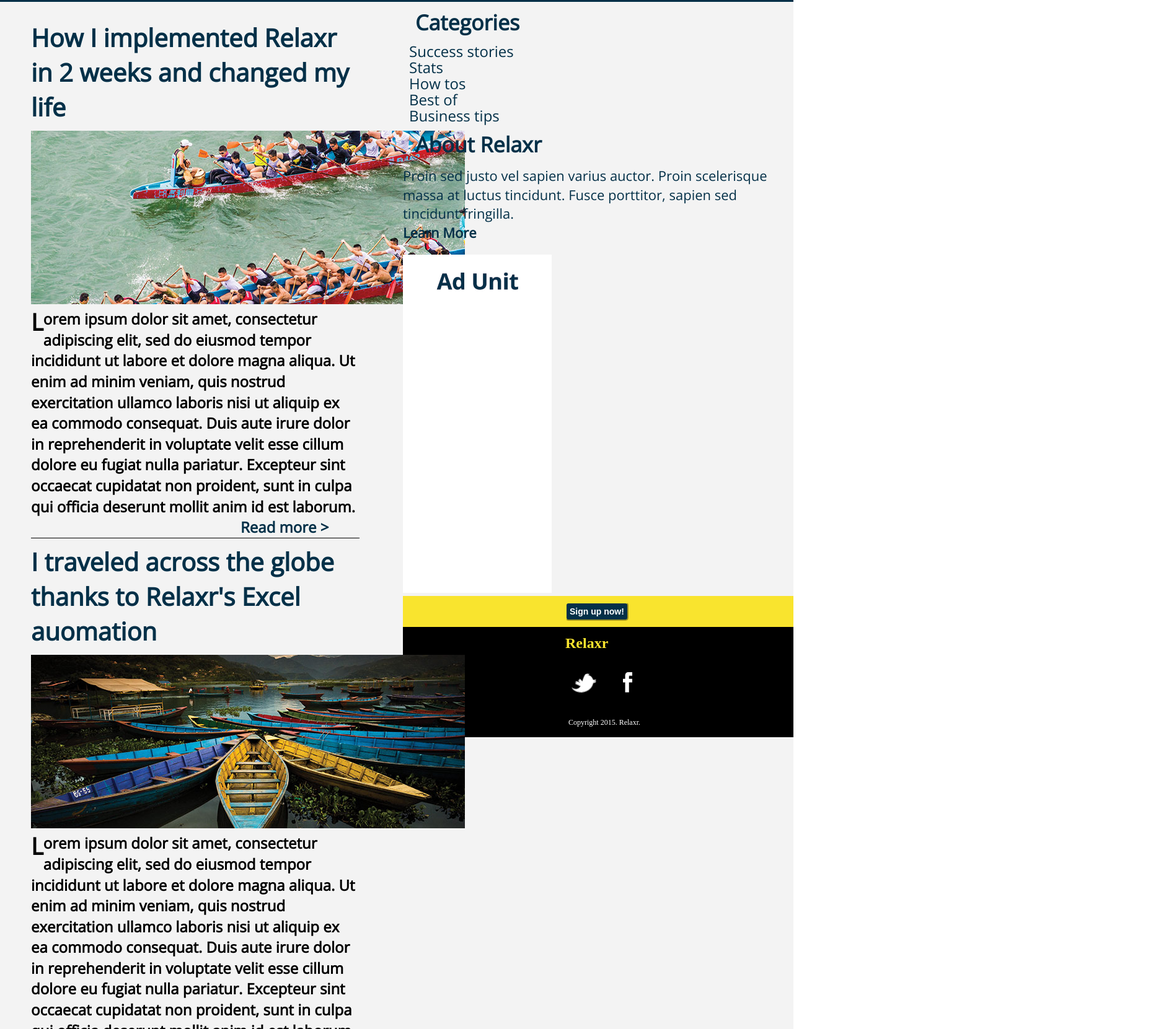
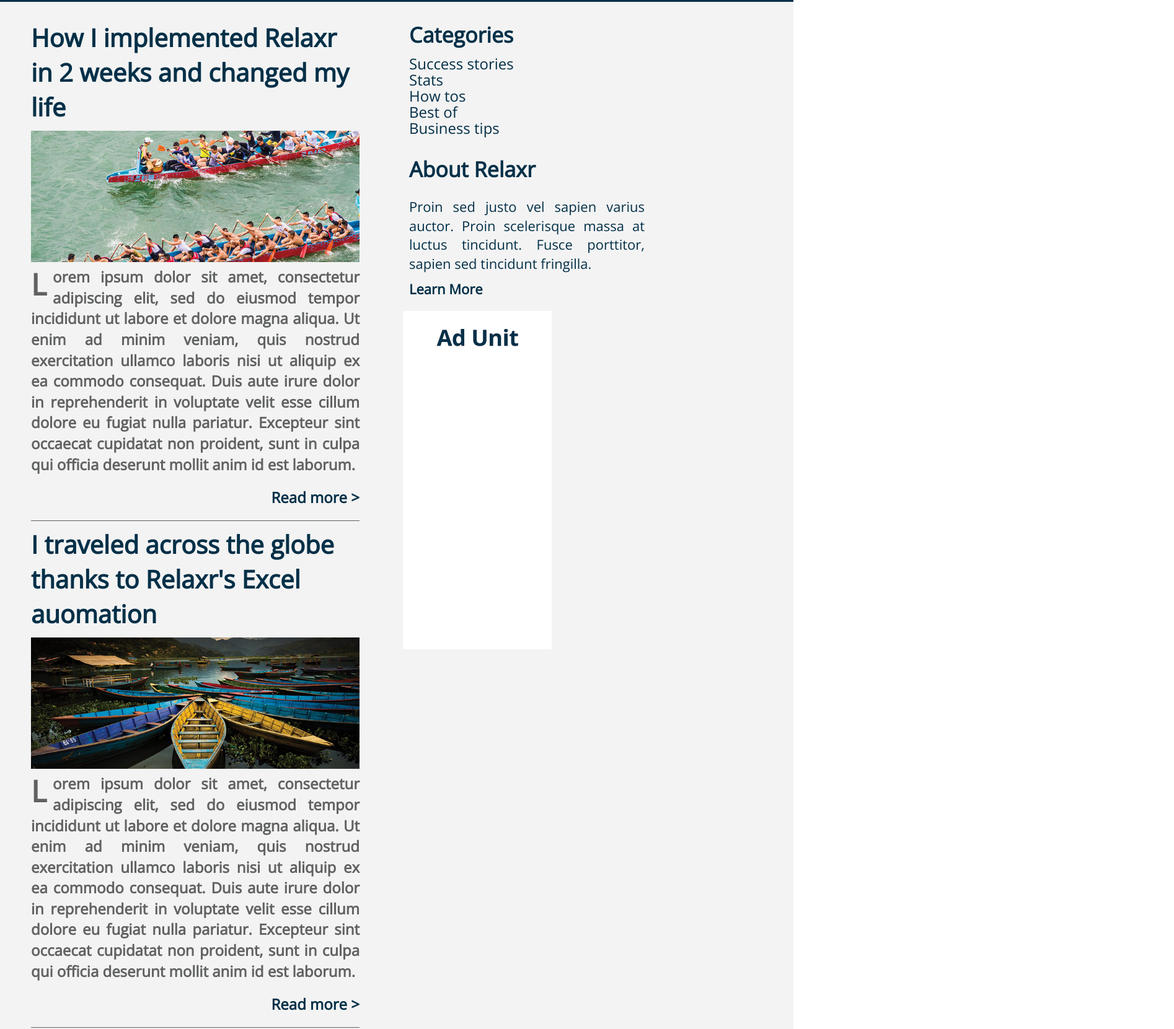
Before and after one commit to ejonahadziu/Homework-portfolio, a plain HTML site: page relaxr-2/index.html in a window 1280 px wide. Shown: the part 71-1732 px from the top of the page at 62% size, 1894 px wide, since content can reach past the window. Drawn offline with nearby package versions, Linux system fonts and the light colour scheme.

Commit message:
Relaxr-2 - final draft!

```diff
--- a/relaxr-2/css/style.css
+++ b/relaxr-2/css/style.css
@@ -123,37 +123,45 @@
 }
 
 .articles a {
-  padding: 20px;
   font-weight: 600;
   font-size: 24px;
-  position: relative;
-  left: 60%;
+  left: 75%;
   margin-bottom: 10px;
   text-decoration: none;
   color: #033048;
 }
 
+.readmore {
+  padding: 20px 0;
+  text-align: right;
+}
+
 .article p {
   color: #606161;
+  text-align: justify;
 }
 
 #article1 {
   border-bottom: 1px solid;
   text-align: left;
   margin-bottom: 10px;
+  color: #606161;
 }
 
 #article2 {
   border-bottom: 1px solid;
   text-align: left;
+  color: #606161;
 }
 
 .racing {
-  text-align: center;
-  position: relative;
+  width: 100%;
 }
 .canoes {
-  text-align: center;
+  width: 100%;
+}
+.content {
+  text-align: justify;
 }
 
 .sidebar {
@@ -166,7 +174,7 @@
   font-size: 34px;
   font-weight: 900;
   color: #033048;
-  padding: 10px 20px;
+  padding: 30px 10px 10px;
   text-align: left;
 }
 
@@ -182,6 +190,10 @@
   font-size: 22px;
   font-weight: 100;
   color: #033048;
+  padding: 10px;
+  word-wrap: break-word;
+  width: 400px;
+  text-align: justify;
 }
 
 #sidebar2 a {
@@ -189,15 +201,18 @@
   font-weight: 600;
   color: #033048;
   text-decoration: none;
+  padding: 10px;
 }
 #sidebar3 img {
   margin-top: 20px;
 }
 
 .bigL {
-  font-size: 38px;
+  font-size: 48px;
   float: left;
   margin-top: -5px;
+  margin-bottom: -10px;
+  margin-right: 10px;
 }
 
 #lastsection {
@@ -220,25 +235,25 @@
   background-color: #033048;
   font-family: 'Roboto', sans-serif;
   border-color: #f9e42e;
-  font-size: 14px;
+  font-size: 24px;
   border-radius: 5px;
   font-weight: 900;
   color: white;
   position: relative;
-  left: 40%;
-  padding: 5px;
-  margin: 10px;
+  left: 46%;
+  padding: 10px;
+  margin: 20px;
   font-family: 'Baloo Bhaijaan', sans-serif;
 }
 
 footer {
   position: relative;
-  left:40%;
+  left:48%;
 }
 
 footer h1 {
   color: #f9e42e;
-  padding: 10px;
+  padding: 10px 40px;
   font-size: 24px;
   font-family: 'Bitter', serif;
   font-weight: 600;
@@ -251,8 +266,12 @@
 
 footer p {
   color: white;
-  padding: 15px;
+  padding: 20px;
   font-family: 'Bitter', serif;
+}
+
+a:hover {
+  font-size: 30px;
 }
 
 
--- a/relaxr-2/index.html
+++ b/relaxr-2/index.html
@@ -43,15 +43,15 @@
 			<div class="articles">
 				<div id="article1">
 					<h2>How I implemented Relaxr in 2 weeks and changed my life</h2>
-					<img class="Racing" src="images/blog_photo1.jpg">
-					<p class="Content"> <span class="bigL">L</span>orem ipsum dolor sit amet, consectetur adipiscing elit, sed do eiusmod tempor incididunt ut labore et dolore magna aliqua. Ut enim ad minim veniam, quis nostrud exercitation ullamco laboris nisi ut aliquip ex ea commodo consequat. Duis aute irure dolor in reprehenderit in voluptate velit esse cillum dolore eu fugiat nulla pariatur. Excepteur sint occaecat cupidatat non proident, sunt in culpa qui officia deserunt mollit anim id est laborum.</p>
-					<a href="#">Read more ></a>
+					<img class="racing" src="images/blog_photo1.jpg">
+					<p class="content"> <span class="bigL">L</span>orem ipsum dolor sit amet, consectetur adipiscing elit, sed do eiusmod tempor incididunt ut labore et dolore magna aliqua. Ut enim ad minim veniam, quis nostrud exercitation ullamco laboris nisi ut aliquip ex ea commodo consequat. Duis aute irure dolor in reprehenderit in voluptate velit esse cillum dolore eu fugiat nulla pariatur. Excepteur sint occaecat cupidatat non proident, sunt in culpa qui officia deserunt mollit anim id est laborum.</p>
+					<div class="readmore"> <a href="#">Read more ></a> </div>
 				</div> <!-- dont forget the bottom border -->
 				<div id="article2">
 					<h2>I traveled across the globe thanks to Relaxr's Excel auomation</h2>
 					<img class="canoes" src="images/blog_photo2.jpg">
-					<p class="Content"> <span class="bigL">L</span>orem ipsum dolor sit amet, consectetur adipiscing elit, sed do eiusmod tempor incididunt ut labore et dolore magna aliqua. Ut enim ad minim veniam, quis nostrud exercitation ullamco laboris nisi ut aliquip ex ea commodo consequat. Duis aute irure dolor in reprehenderit in voluptate velit esse cillum dolore eu fugiat nulla pariatur. Excepteur sint occaecat cupidatat non proident, sunt in culpa qui officia deserunt mollit anim id est laborum.</p>
-					<a href="#">Read more ></a>
+					<p class="content"> <span class="bigL">L</span>orem ipsum dolor sit amet, consectetur adipiscing elit, sed do eiusmod tempor incididunt ut labore et dolore magna aliqua. Ut enim ad minim veniam, quis nostrud exercitation ullamco laboris nisi ut aliquip ex ea commodo consequat. Duis aute irure dolor in reprehenderit in voluptate velit esse cillum dolore eu fugiat nulla pariatur. Excepteur sint occaecat cupidatat non proident, sunt in culpa qui officia deserunt mollit anim id est laborum.</p>
+					<div class="readmore"> <a href="#">Read more ></a> </div>
 				</div>
 			</div>
 			<div class="sidebar">
@@ -74,6 +74,7 @@
 					<img class="AddUnit" src="images/ad-unit.png">
 				</div>
 			</div>
+		</div>
 
 		<div id="lastsection">
 			<div id="yellowsection">
@@ -85,6 +86,6 @@
 				<img class="facebook" src="images/facebook.png" width="55px"/>
 				<p>Copyright 2015. Relaxr.</p>
 			</footer>
-		<div id="lastsection">
+		</div>
 	</body>
 </html>
```
Lines whose indentation alone changed are shown as unchanged.
